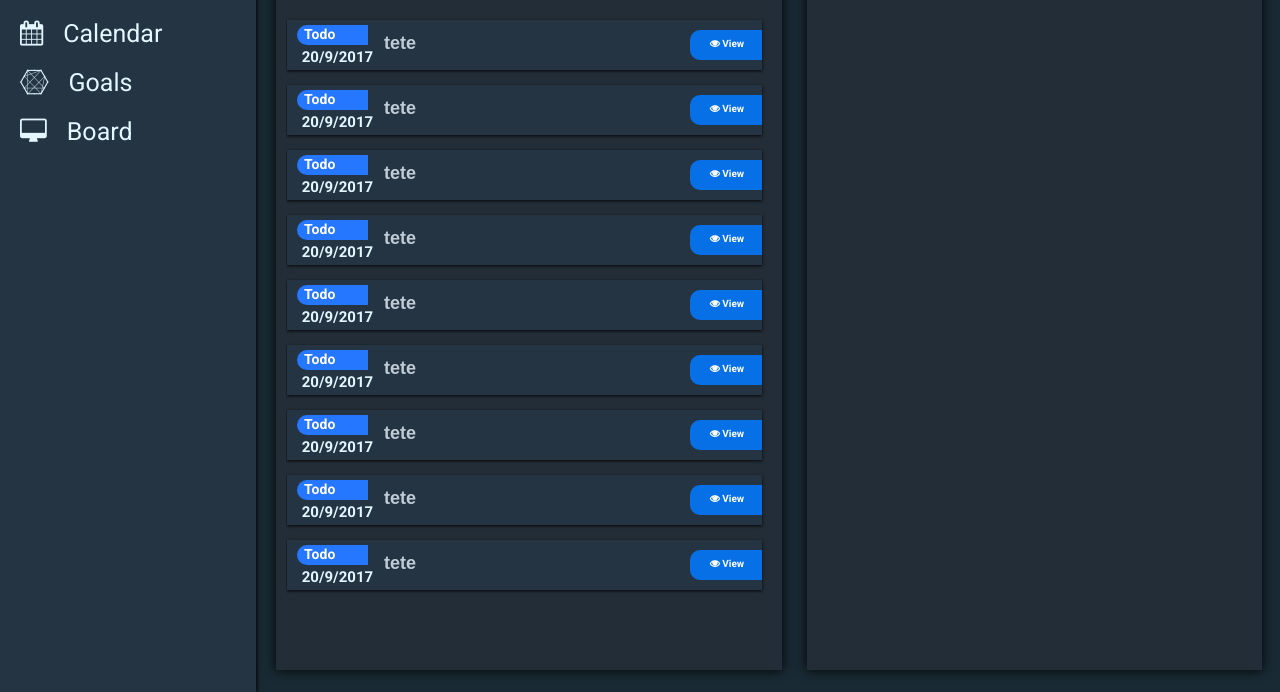
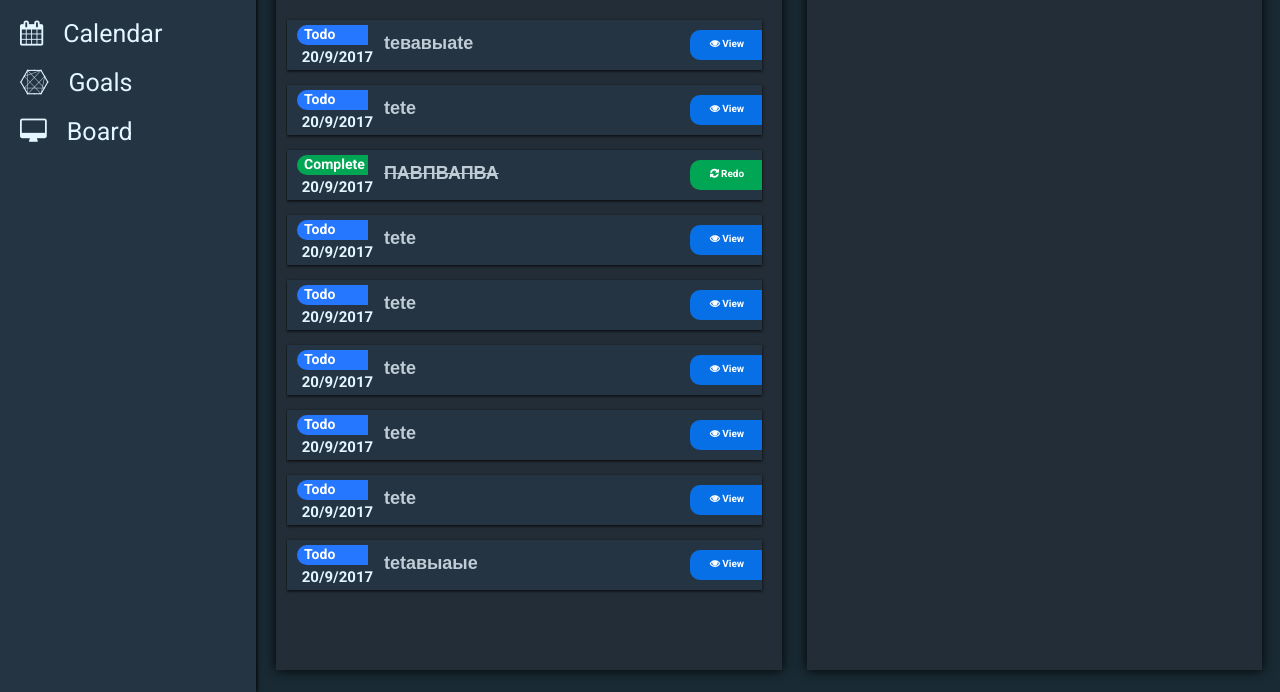
Before and after one commit to Vorh/dbd-front, a plain HTML site: page index.html in a window 1280 px wide. Shown: the part 108-800 px from the top of the page. Drawn offline with nearby package versions, Linux system fonts and the light colour scheme; files that its build step writes are made by us from their sources.

Commit message:
[ ADD ] $ complete todo after click button and redo

```diff
--- a/index.html
+++ b/index.html
@@ -7,6 +7,7 @@
     <link rel="stylesheet" href="https://cdnjs.cloudflare.com/ajax/libs/font-awesome/4.7.0/css/font-awesome.min.css">
     <link href="https://fonts.googleapis.com/css?family=Roboto:300,400,700&amp;subset=cyrillic" rel="stylesheet">
     <script src="js/utils.js"></script>
+    <script src="js/todoService.js"></script>
     <script src="js/todo.js"></script>
     <script src="js/menu.js"></script>
 </head>
--- a/js/menu.js
+++ b/js/menu.js
@@ -32,27 +32,29 @@ window.onload = function () {
     forTest();
     todoService.paintTodoList();
     todoService.subscribeObserver('modalAddTodo',function (todo) {
-        document.getElementById('todo-box').appendChild(insertDocTodo(todo));
+        $('todo-box').appendChild(insertDocTodo(todo));
     },
     function (todo) {
         todoService.paintTodoList();
-
-        alert(todo.caption + " delete")
+    },
+    function (todo) {
+        todoService.paintTodoList();
     })
 
 };
 
 
 function forTest() {
-    var todo = new CreateTodo('tete', "анизации с плоской структурой, у которых в пронизанном лучами солнечного света офисном воздухе постоянно витает дух равенства и братства. Говоря о первых приходящих в голову образах, наверняка вы уже представили себе небоскреб крупно",1);
+    var todo = new CreateTodo('teвавыаte', "анизации с плоской структурой, у которых в пронизанном лучами солнечного света офисном воздухе постоянно витает дух равенства и братства. Говоря о первых приходящих в голову образах, наверняка вы уже представили себе небоскреб крупно",1);
     var todo1 = new CreateTodo('tete', " Бывают такие, где выстроена строгая и глубокая иерархия управления, и где вопрос самореализации сотрудников связан в первую очередь с продвижением вверх по карьерной лестниц",2);
-    var todo2 =new  CreateTodo('tete', "fdsfds",3);
+    var todo2 =new  CreateTodo('ПАВПВАПВА', "fdsfds",3);
+    todo2.complete = true;
     var todo3 = new CreateTodo('tete', "fdsfds",4);
     var todo4 = new CreateTodo('tete', "fdsfds",6);
     var todo5 = new CreateTodo('tete', "Компании встречаются разные. Бывают такие, где выстроена строгая и глубокая иерархия управления, и где вопрос самореализации сотрудников связан в первую очередь с продвижением вверх по карьерной лестнице. Бывают наоборот организации с плоской структурой, у которых в пронизанном лучами солнечного света офисном воздухе постоянно витает дух равенства и братства. Говоря о первых приходящих в голову образах, наверняка вы уже представили себе небоскреб крупной и бюрократизированной корпорации с одной стороны, и цветущий среди холмов Кремниевой долины стартап — с другой. В то же время британские ученые доподлинно доказали, что мир не черно-белый, и что большинство компаний в той или иной степени живут на стыке этих двух метафор – механизма и семьи. Вполне вероятно, что в одной из таких работаете и вы.",7);
     var todo6 = new CreateTodo('tete', "fdsfds",8);
     var todo7 = new CreateTodo('tete', "fdsfds",9);
-    var todo8 = new CreateTodo('tete', " Вполне вероятно, что в одной из таких работаете и в",10);
+    var todo8 = new CreateTodo('tetавыаыe', " Вполне вероятно, что в одной из таких работаете и в",10);
     todoService.addTodo(todo);
     todoService.addTodo(todo1);
     todoService.addTodo(todo2);
--- a/js/todo.js
+++ b/js/todo.js
@@ -8,7 +8,7 @@ function CreateTodo(caption, content, id) {
     this.date = new Date();
     this.caption = caption;
     this.content = content;
-    this.isComplete = false;
+    this.complete = false;
     this.type = 1;
 
     this.getHumanDate = function () {
@@ -49,17 +49,40 @@ function initTodo() {
        todoService.removeTodo(todo.id);
     });
 
+    $('btnDoneTodo').addEvent('click',function () {
+       let todo = todoService.getSelectedTodo();
+       todoService.setComplete(todo,true);
+
+    });
+
 }
 
 function insertDocTodo(todo) {
+
+    let  classLabel;
+    let tagCaption;
+    let classTodoCaption;
+    let todoBtn;
+    if (todo.complete === true){
+        classLabel =  "todo-label complete"
+        tagCaption = "Complete";
+        classTodoCaption = "todo-caption complete";
+        todoBtn = createBtnRedo(todo);
+    }else {
+        classLabel = "todo-label todo";
+        tagCaption = "Todo";
+        classTodoCaption = "todo-caption";
+        todoBtn = createBtnView(todo);
+    }
+
     let todoLine = document.createElement("div");
     todoLine.className = "todo-line";
 
     let todoLabel = document.createElement("div");
-    todoLabel.className = "todo-label todo";
+    todoLabel.className = classLabel;
 
     let tag = document.createElement("i");
-    tag.innerHTML = "Todo";
+    tag.innerHTML = tagCaption;
     todoLabel.appendChild(tag);
 
 
@@ -68,9 +91,21 @@ function insertDocTodo(todo) {
     todoDate.innerHTML = todo.getHumanDate();
 
     let todoCaption = document.createElement("input");
-    todoCaption.className = "todo-caption";
+    todoCaption.className = classTodoCaption;
     todoCaption.value = todo.caption;
 
+
+
+    todoLine.appendChild(todoLabel);
+    todoLine.appendChild(todoDate);
+    todoLine.appendChild(todoCaption);
+    todoLine.appendChild(todoBtn);
+
+    return todoLine;
+}
+
+
+function createBtnView(todo) {
     let todoBtn = document.createElement("div");
     todoBtn.className = "todo-btn";
     todoBtn.innerHTML = '<i><i class="fa fa-eye" aria-hidden="true"></i> View</i>';
@@ -79,12 +114,19 @@ function insertDocTodo(todo) {
         todoService.selectTodo(todo);
     });
 
-    todoLine.appendChild(todoLabel);
-    todoLine.appendChild(todoDate);
-    todoLine.appendChild(todoCaption);
-    todoLine.appendChild(todoBtn);
+    return todoBtn;
+}
 
-    return todoLine;
+function createBtnRedo(todo) {
+    let todoBtn = document.createElement("div");
+    todoBtn.className = "todo-btn complete";
+    todoBtn.innerHTML = '<i><i class="fa fa-refresh" aria-hidden="true"></i> Redo</i>';
+    todoBtn.addEventListener('click', function () {
+        todoService.setComplete(todo,false);
+        todoService.paintTodoList();
+    });
+
+    return todoBtn;
 }
 
 
@@ -97,77 +139,3 @@ function displayTodoContent(todo) {
     $('btnDeleteTodo').setDisplay('block');
 
 }
-
-var todoService = (function () {
-
-    let selectedTodo;
-    let todoList = [];
-    let subscribesObservers = [];
-
-
-    function getTodoList() {
-        return todoList;
-    }
-
-    function getSelectTodo() {
-        return selectedTodo;
-    }
-
-    let addTodo = function (todo) {
-        todoList.push(todo);
-
-        for (let i =0; i<subscribesObservers.length; i++){
-            subscribesObservers[i].addTodo(todo);
-        }
-    };
-
-    let removeTodo = function (id) {
-        for (let i = 0; i < todoList.length; i++) {
-            if (todoList[i].id === id) {
-
-                let deletedTodo = todoList[i];
-                todoList.splice(i, 1); // remote object via splice
-
-                for (let i =0; i<subscribesObservers.length; i++){
-                    subscribesObservers[i].removeTodo(deletedTodo);
-                }
-
-            }
-        }
-    };
-
-    let selectTodo = function (todo) {
-        selectedTodo = todo;
-    };
-
-    let subscribeObserver = function(id, addTodo, removeTodo){
-           let event = {
-               id:id,
-               addTodo:addTodo,
-               removeTodo:removeTodo
-           };
-
-           subscribesObservers.push(event);
-    };
-
-    let paintTodoList = function () {
-
-        $('todo-box').removeChildren();
-        for (let i = 0; i < todoList.length; i++) {
-
-            let todo = todoList[i];
-            document.getElementById('todo-box').appendChild(insertDocTodo(todo));
-        }
-    };
-
-    return {
-        paintTodoList: paintTodoList,
-        getTodoList: getTodoList,
-        removeTodo: removeTodo,
-        addTodo: addTodo,
-        subscribeObserver:subscribeObserver,
-        selectTodo:selectTodo,
-        getSelectedTodo:getSelectTodo
-    }
-})
-();
--- /dev/null
+++ b/js/todoService.js
@@ -0,0 +1,91 @@
+/**
+ * Created by vorh on 10/20/17.
+ */
+
+var todoService = (function () {
+
+    let selectedTodo;
+    let todoList = [];
+    let subscribesObservers = [];
+
+
+    function getTodoList() {
+        return todoList;
+    }
+
+    function getSelectTodo() {
+        return selectedTodo;
+    }
+
+    let setComplete = function (todo,isComplete) {
+        for  (let i =0; i < todoList.length; i++){
+            if (todo.id === todoList[i].id){
+                todoList[i].complete = isComplete;
+                for (let i =0; i<subscribesObservers.length; i++){
+                    subscribesObservers[i].complete(todo);
+                }
+            }
+        }
+
+    };
+
+    let addTodo = function (todo) {
+        todoList.push(todo);
+
+        for (let i =0; i<subscribesObservers.length; i++){
+            subscribesObservers[i].addTodo(todo);
+        }
+    };
+
+    let removeTodo = function (id) {
+        for (let i = 0; i < todoList.length; i++) {
+            if (todoList[i].id === id) {
+
+                let deletedTodo = todoList[i];
+                todoList.splice(i, 1); // remote object via splice
+
+                for (let i =0; i<subscribesObservers.length; i++){
+                    subscribesObservers[i].removeTodo(deletedTodo);
+                }
+
+            }
+        }
+    };
+
+    let selectTodo = function (todo) {
+        selectedTodo = todo;
+    };
+
+    let subscribeObserver = function(id, addTodo, removeTodo,complete){
+        let event = {
+            id:id,
+            addTodo:addTodo,
+            removeTodo:removeTodo,
+            complete:complete
+        };
+
+        subscribesObservers.push(event);
+    };
+
+    let paintTodoList = function () {
+
+        $('todo-box').removeChildren();
+        for (let i = 0; i < todoList.length; i++) {
+
+            let todo = todoList[i];
+            $('todo-box').appendChild(insertDocTodo(todo));
+        }
+    };
+
+    return {
+        paintTodoList: paintTodoList,
+        getTodoList: getTodoList,
+        removeTodo: removeTodo,
+        addTodo: addTodo,
+        subscribeObserver:subscribeObserver,
+        selectTodo:selectTodo,
+        setComplete:setComplete,
+        getSelectedTodo:getSelectTodo
+    }
+})
+();
--- a/styles/desks/todo.scss
+++ b/styles/desks/todo.scss
@@ -139,6 +139,10 @@
   font-weight: bold;
   width: 60%;
   cursor: pointer;
+
+  &.complete {
+    text-decoration:line-through;
+  }
 }
 
 .todo-caption:focus {
@@ -164,6 +168,11 @@
     font-style: normal;
     font-size: 10px;
 
+  }
+
+
+  &.complete {
+    background: $m-green;
   }
 
 }
```
